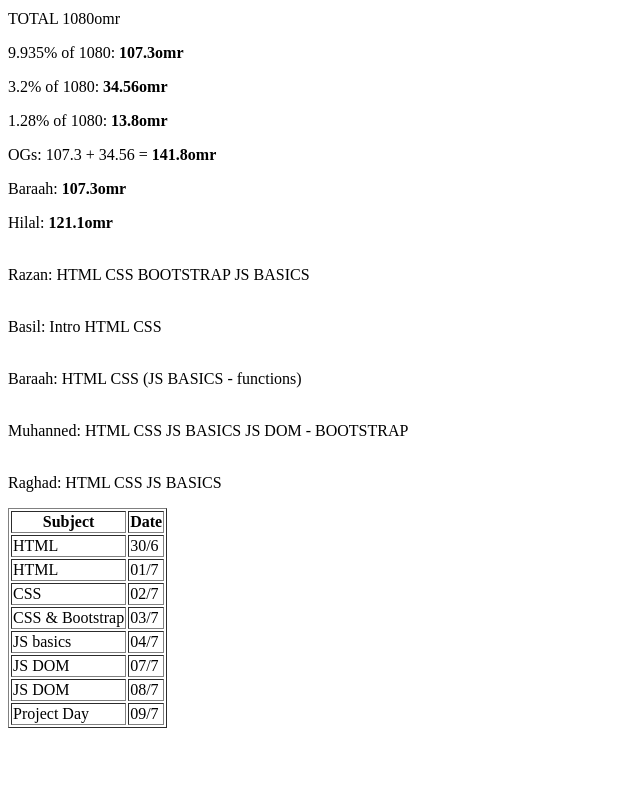
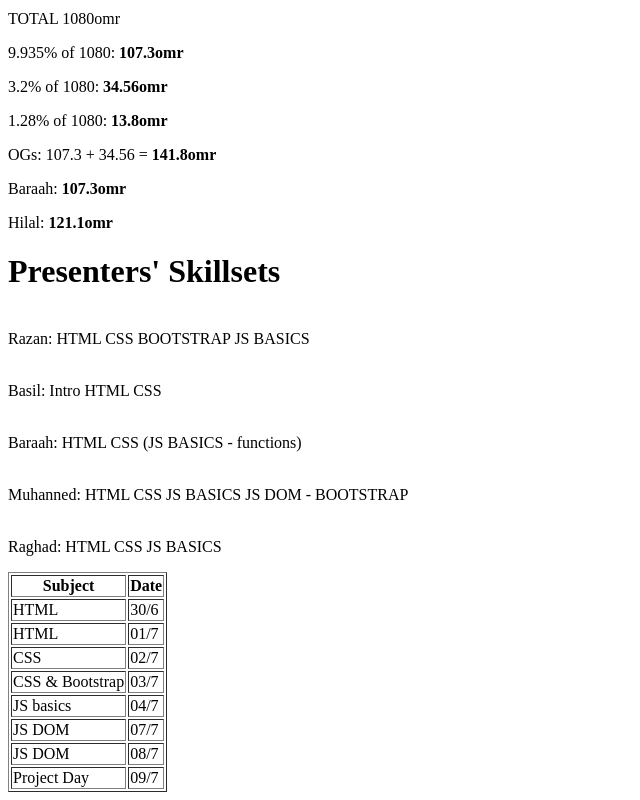
Before and after one commit to AsusBit/Snippet, a plain HTML site: page index.html in a window 1280 px wide. Shown: the part 858-1658 px from the top of the page, without its empty margins (0-640 px from the left). Before the commit the page ends 1594 px from the top, so only its background shows below. Drawn offline with Linux system fonts and the light colour scheme.

Commit message:
Update index.html

```diff
--- a/index.html
+++ b/index.html
@@ -33,6 +33,7 @@
 <p>OGs: 107.3 + 34.56 = <span style='font-weight: bold'>141.8omr</span></p>
 <p>Baraah:<span style="font-weight: bold"> 107.3omr</p>
 <p>Hilal: <span style="font-weight: bold">121.1omr</span></p>
+  <h1>Presenters' Skillsets</h1>
 <p><br>Razan: HTML CSS BOOTSTRAP JS BASICS</p>
 <p><br>Basil: Intro HTML CSS</p>
 <p><br>Baraah: HTML CSS (JS BASICS - functions)</p>
```
